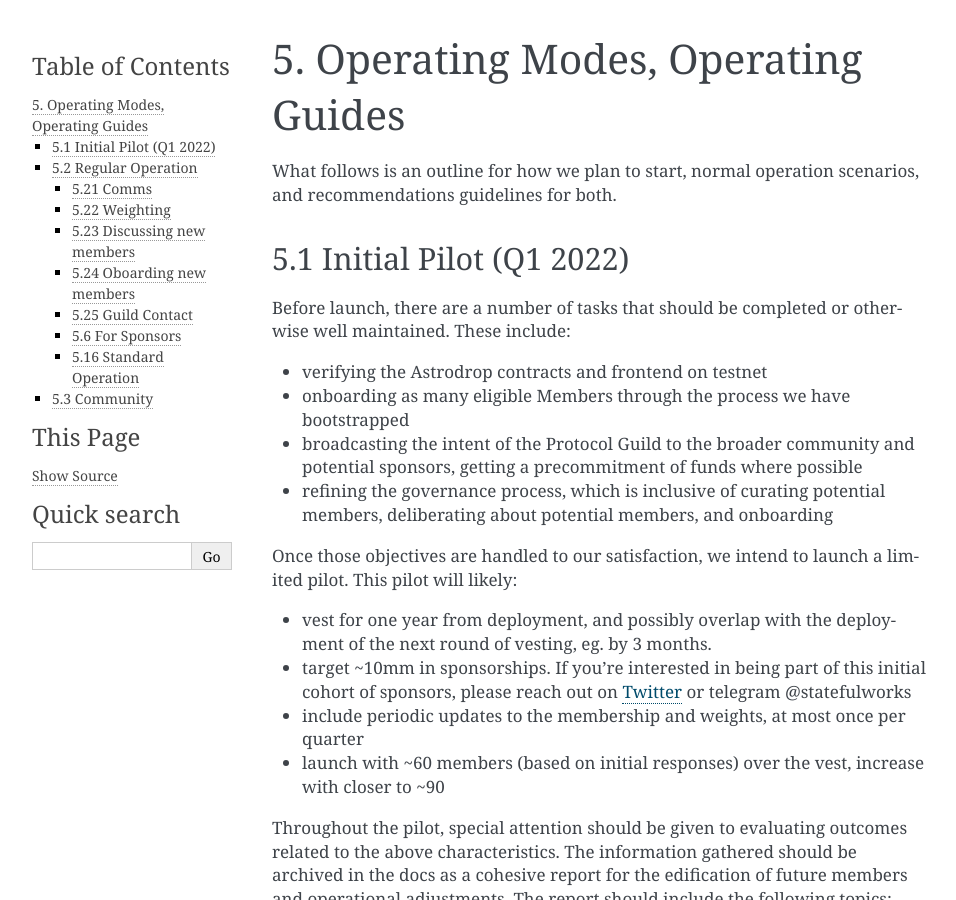
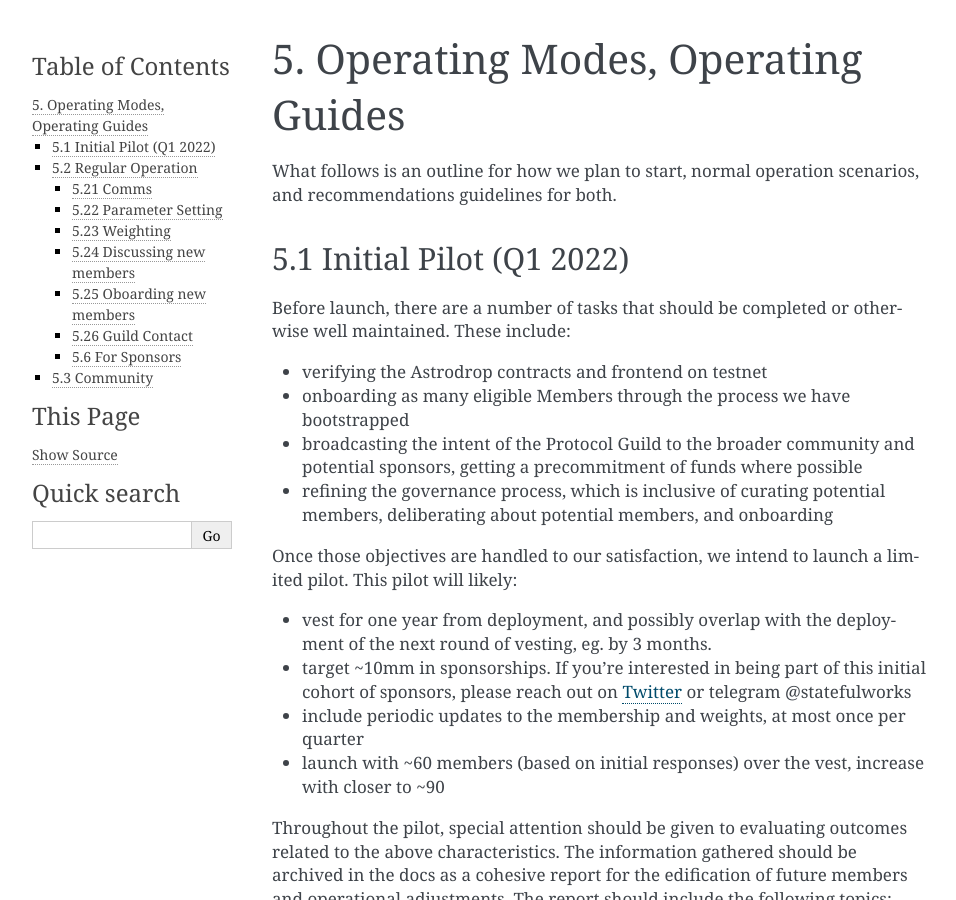
Before and after one commit to protocolguild/documentation, a Sphinx documentation site: the page built from docs/5-operating-guide.md, in a window 1280 px wide and 900 px high. Shown: the whole window, without its empty margins (148-1104 px from the left). Built offline with Sphinx 7.4.7, drawn with Linux system fonts in a browser that asks for light colours; some of the changed text lies outside the part shown.

Commit message:
Update 5-operating-guide.md

```diff
--- a/docs/5-operating-guide.md
+++ b/docs/5-operating-guide.md
@@ -51,8 +51,9 @@
 
 #### 5.21 Comms
 - broadcasting to the community and prospective sponsors when vests are set to start and end.
--
-- setting parameters where needed
+
+#### 5.22 Parameter Setting
+
   - length of each new vesting period
   - how much of a raise to target for each vesting pool
   - number of months contributing needed ahead of inclusion
@@ -73,15 +74,15 @@
 
 In the typical operation of the split, this would simply be `Number of eligible months` X `Hours_Active`, including past contributions before the split existed. Anyone who stops contributing is removed from the split via periodic Curation Reviews.
 
-#### 5.23 Discussing new members
+#### 5.24 Discussing new members
 
 If current members believe that the set should be expanded to include another contributor, they should propose them well enough in advance of a Membership Update. This would mean at least a week. Deliberations should strive to end in rough consensus, resorting to formal voting procedures only in rare extreme situations.
 
-#### 5.24 Oboarding new members
+#### 5.25 Oboarding new members
 
 When introducing the concept to potential members or onboarding accepted ones, it should be noted that the submitted address should refer to an individual's personal wallet and *not* their employer's. If teams were the atomic unit, all team members would have to agree on whether to accept or decline membership, likely decreasing the number of participants.
 
-#### 5.25 Guild Contact
+#### 5.26 Guild Contact
 
 It may be the case that there should be a Guild Contact for each team which exists outside of the Guild's remit. The backstop is each team/project, who only need to confirm when a contributor has been added or removed. One member of each team/project (eg. Lighthouse) should agree to be the point of contact responsible for ensuring other members are aware of any significant developments like:
 
@@ -93,10 +94,6 @@
 #### 5.6 For Sponsors
 
 
-
-#### 5.16 Standard Operation
-
-
 ### 5.3 Community
 
 (to be completed)
```
Also changed, not shown: other parts of docs/5-operating-guide.md (+1 -1 lines).
